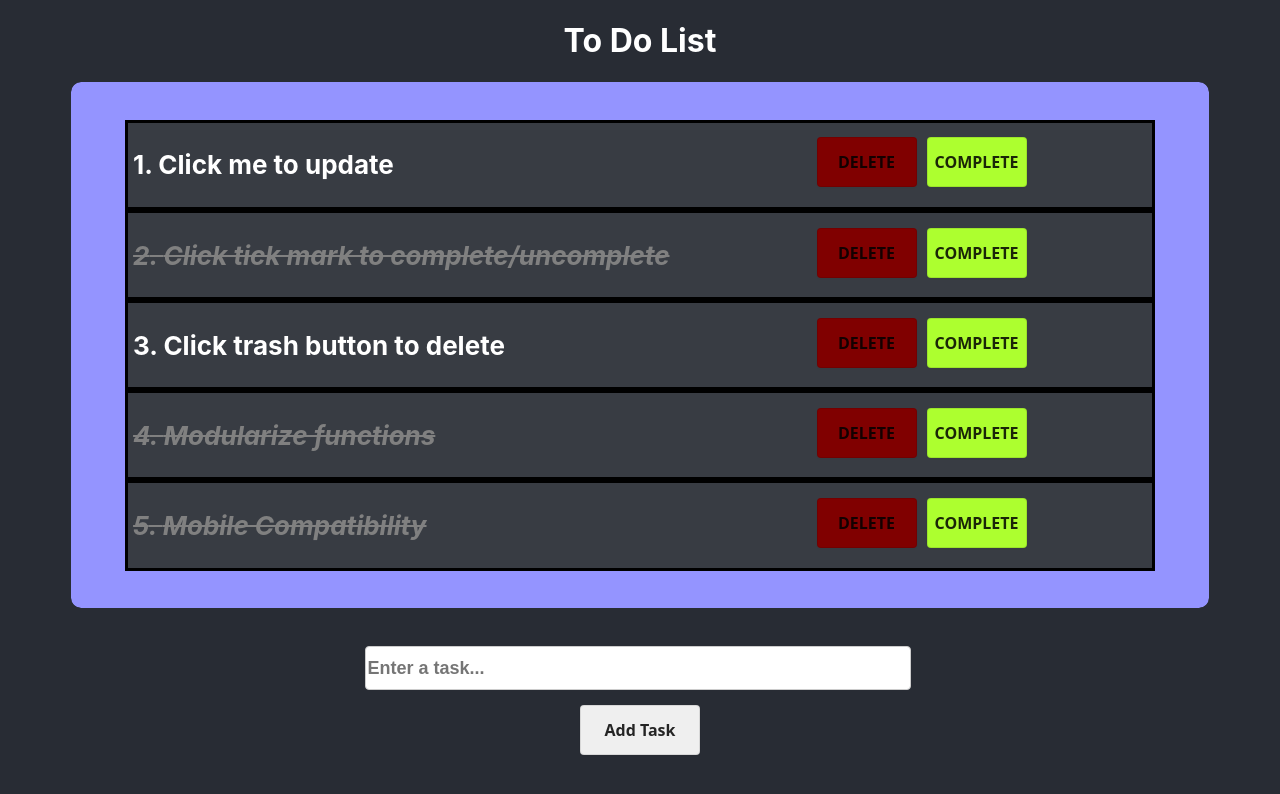
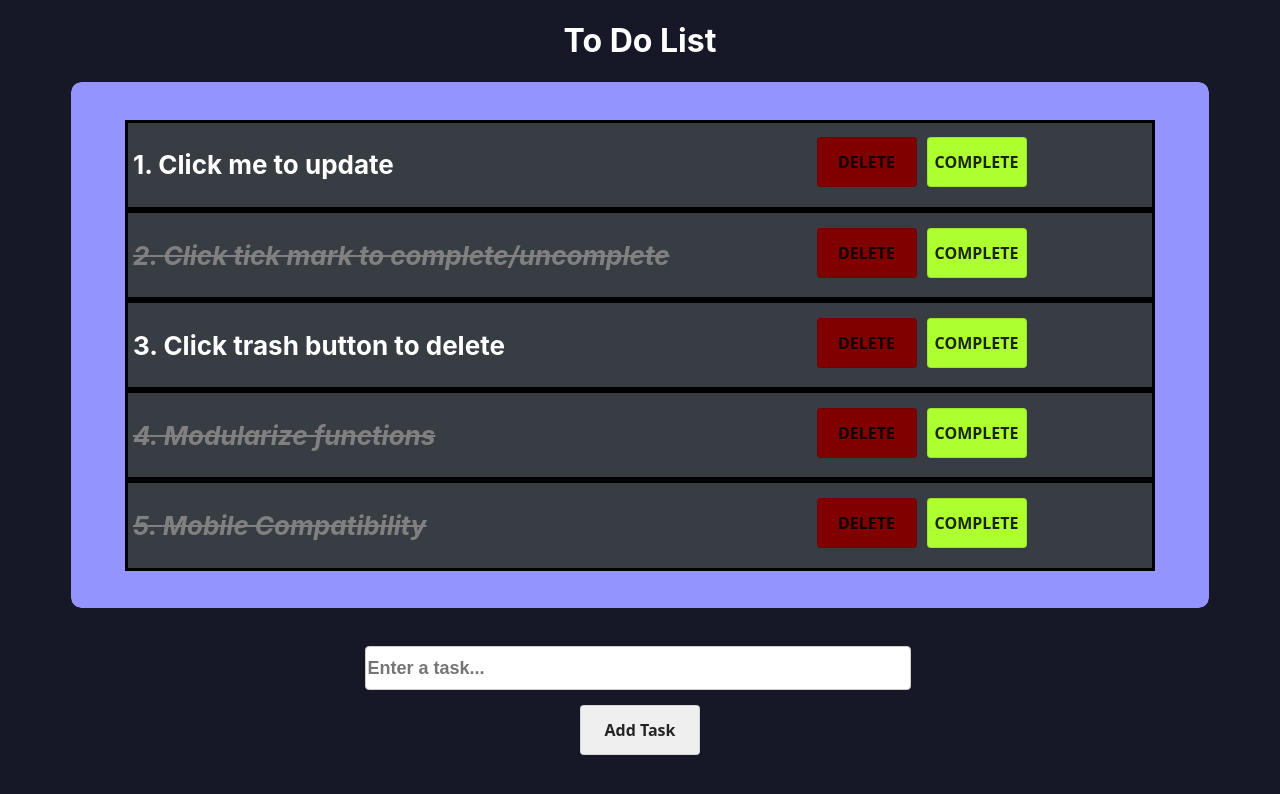
Before and after one commit to Staniell/to-do-app, a React (Create React App) app: page / in a window 1280 px wide. Shown: the top 794 px of the page. Built offline with nearby package versions, Linux system fonts and the light colour scheme.

Commit message:
changed bg color

```diff
--- a/src/index.css
+++ b/src/index.css
@@ -5,7 +5,7 @@ body {
     sans-serif;
   -webkit-font-smoothing: antialiased;
   -moz-osx-font-smoothing: grayscale;
-  background-color: #282c34;
+  background-color: #161727;
 }
 
 code {
--- a/src/styles/App.css
+++ b/src/styles/App.css
@@ -4,5 +4,5 @@
 
 
 .App-header {
-  background-color: #282c34;
+  background-color: #161727;
 }
```
